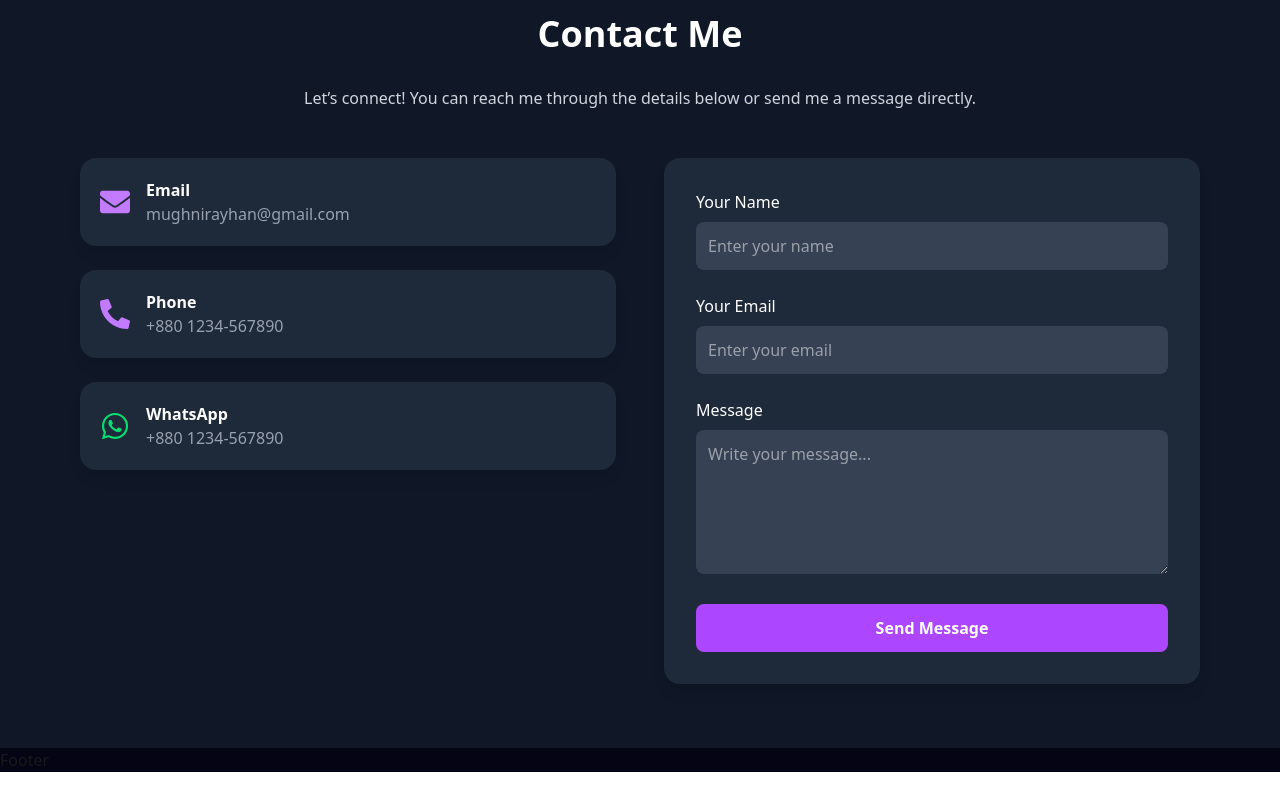
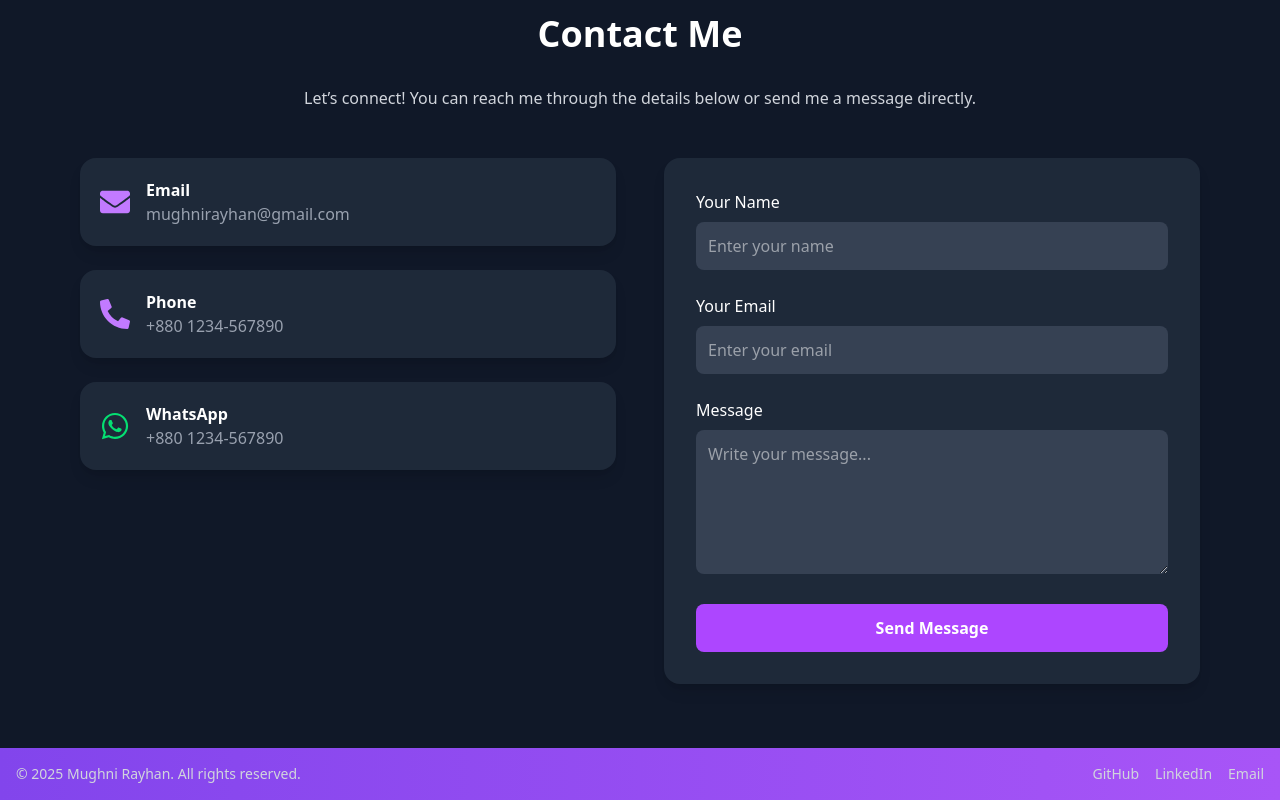
Before and after one commit to MughniRayhan/Portfolio, a React (Vite) app: page / in a window 1280 px wide. Shown: the part 2604-3404 px from the top of the page. Before the commit the page ends 3376 px from the top, so only its background shows below. Built offline with nearby package versions, Linux system fonts and the light colour scheme.

Commit message:
add footer

```diff
--- a/src/Components/Shared/Footer/Footer.jsx
+++ b/src/Components/Shared/Footer/Footer.jsx
@@ -1,9 +1,37 @@
-import React from 'react'
-
-function Footer() {
+export default function Footer() {
   return (
-    <div>Footer</div>
-  )
+    <footer className=" text-gray-300 text-sm py-4"
+    style={{
+                background: 'linear-gradient(90deg, #8245ec, #a855f7)'
+            }}
+    >
+      <div className="max-w-7xl mx-auto px-4 flex flex-col md:flex-row justify-between items-center gap-2">
+        <p>© {new Date().getFullYear()} Mughni Rayhan. All rights reserved.</p>
+        <div className="flex gap-4">
+          <a
+            href="https://github.com/MughniRayhan"
+            target="_blank"
+            rel="noopener noreferrer"
+            className="hover:text-white transition"
+          >
+            GitHub
+          </a>
+          <a
+            href="https://www.linkedin.com/in/mughni-rayhan-1aa587317/"
+            target="_blank"
+            rel="noopener noreferrer"
+            className="hover:text-white transition"
+          >
+            LinkedIn
+          </a>
+          <a
+            href="mailto:mughnirayhan22@gmail.com"
+            className="hover:text-white transition"
+          >
+            Email
+          </a>
+        </div>
+      </div>
+    </footer>
+  );
 }
-
-export default Footer
```
